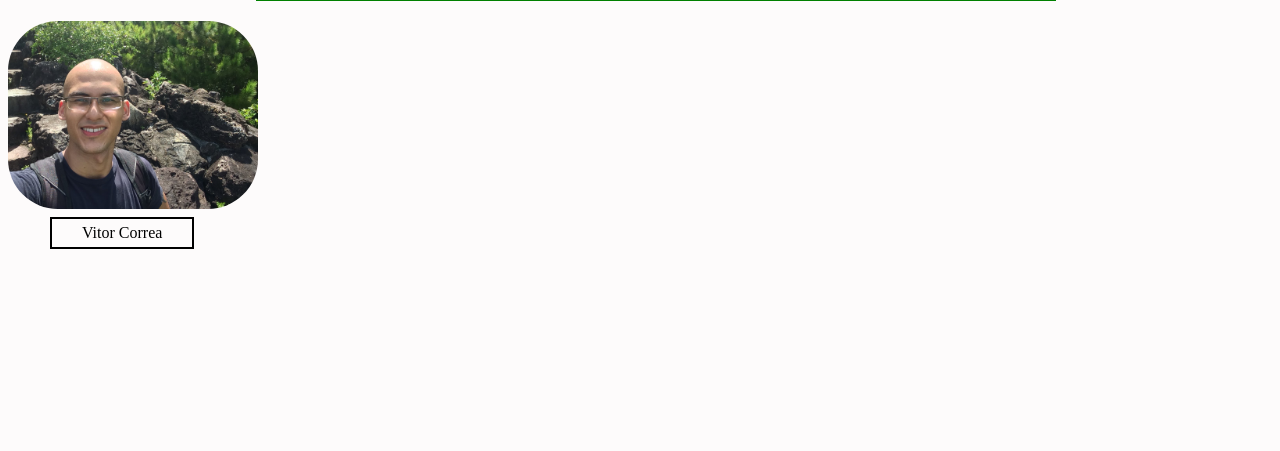
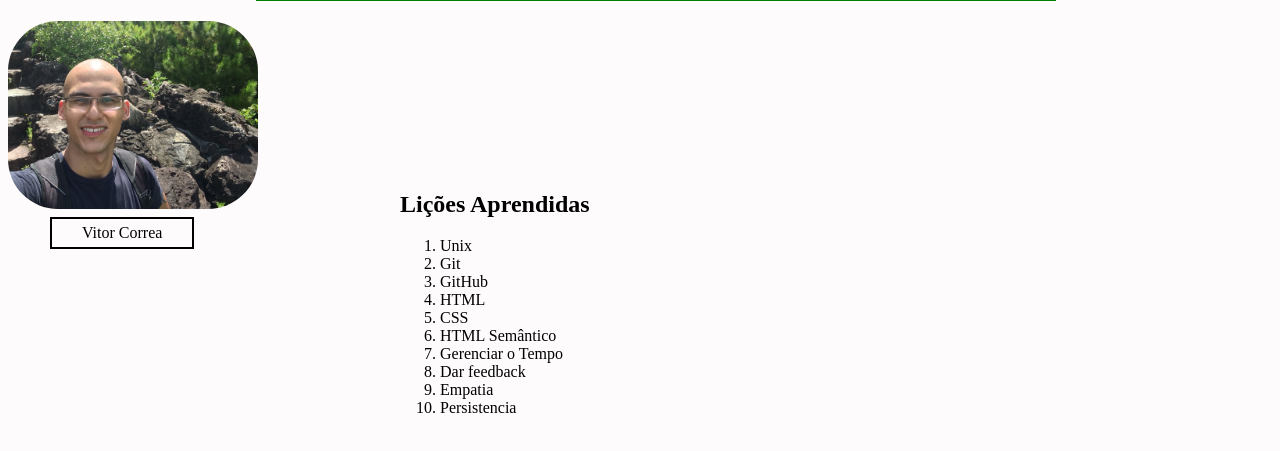
Before and after one commit to VitorCorrea18/first_project_lessons_learned, a website: page index.html in a window 1280 px wide. Shown: the part 79-530 px from the top of the page. Drawn offline with Linux system fonts and the light colour scheme.

Commit message:
concluido o quarto requisito

```diff
--- a/index.html
+++ b/index.html
@@ -1,5 +1,6 @@
 <!DOCTYPE html>
 <html lang="pt-br">
+
 <head>
   <meta charset="UTF-8">
   <meta http-equiv="X-UA-Compatible" content="IE=edge">
@@ -7,6 +8,7 @@
   <title>Project Lessons Learned</title>
   <link rel="stylesheet" href="style.css">
 </head>
+
 <body>
   <header id="cabecalho">
     <h1 id="titulo">Project Lessons Learned - Trybe</h1>
@@ -16,6 +18,25 @@
 
   <p id="meu-nome">Vitor Correa</p>
 
+  <main>
+    <section>
+      <h2 id="aprendidas">Lições Aprendidas</h2>
+      <ol id="licoes_aprendidas">
+        <li>Unix</li>
+        <li>Git</li>
+        <li>GitHub</li>
+        <li>HTML</li>
+        <li>CSS</li>
+        <li>HTML Semântico</li>
+        <li>Gerenciar o Tempo</li>
+        <li>Dar feedback</li>
+        <li>Empatia</li>
+        <li>Persistencia</li>
+      </ol>
+    </section>
+  </main>
+
 
 </body>
+
 </html>
--- a/style.css
+++ b/style.css
@@ -29,5 +29,17 @@ body {
   left: 50px;
   border: 2px solid black;
   padding: 5px 30px;
+}
+
+#licoes_aprendidas {
+  position: fixed;
+  top: 300px;
+  left: 400px;
+}
+
+#aprendidas {
+  position: fixed;
+  top: 250px;
+  left: 400px;
 
 }
```
Lines whose indentation alone changed are shown as unchanged.
